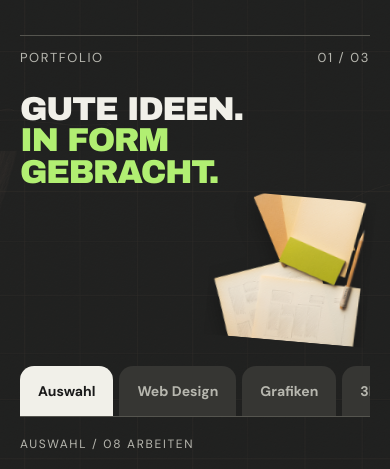
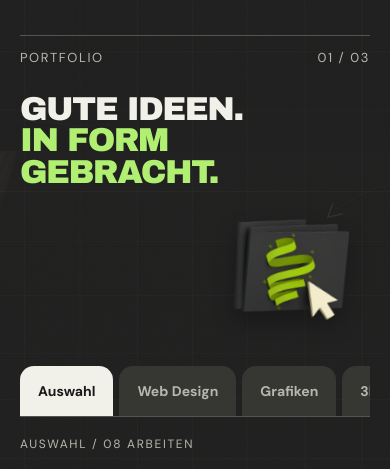
Before and after one commit to mariogottling-glitch/Portfolio, a website built with Vite: page index.html in a window 390 px wide. Shown: the part 885-1354 px from the top of the page. Built offline with nearby package versions, Linux system fonts and the light colour scheme.

Commit message:
Replace paper collage with Adobe digital design artwork

```diff
--- a/index.html
+++ b/index.html
@@ -65,7 +65,7 @@
         <div class="section-rule"><span>Portfolio</span><span>01 / 03</span></div>
         <div class="section-heading-row">
           <h2 id="work-title">Gute Ideen.<br /><span>In Form gebracht.</span></h2>
-          <div class="studio-collage" aria-hidden="true"><img src="/assets/atmosphere/paper-studio.png" alt="" width="720" height="560" loading="lazy" /></div>
+          <div class="studio-collage" aria-hidden="true"><img src="/assets/atmosphere/digital-studio.png" alt="" width="720" height="720" loading="lazy" /></div>
         </div>
 
 <div class="portfolio-filters" role="group" aria-label="Arbeiten nach Bereich filtern">
--- a/styles.css
+++ b/styles.css
@@ -134,7 +134,7 @@ main:before{content:'';position:absolute;inset:0;z-index:-2;pointer-events:none;
 .work .section-heading-row{display:grid;grid-template-columns:minmax(0,1fr) 260px;gap:32px;align-items:center;position:relative}
 .work .section-heading-row h2{font-size:clamp(44px,6.5vw,94px);position:relative;z-index:1}
 .studio-collage{position:relative;width:260px;height:280px;overflow:hidden;transform:rotate(6deg);pointer-events:none}
-.studio-collage img{position:absolute;width:465px;max-width:none;height:auto;left:0;bottom:0;object-fit:contain;filter:drop-shadow(0 10px 10px #0004)}
+.studio-collage img{position:absolute;width:100%;height:100%;inset:0;object-fit:contain;filter:drop-shadow(0 10px 10px #0004)}
 .studio-collage span{position:absolute;right:5px;top:10px;color:var(--accent);font-size:17px;font-style:italic;transform:rotate(-12deg)}
 .portfolio-gallery{position:relative}
 .project-meta{background:linear-gradient(90deg,#242423ed,#24242370);border-bottom-color:#81817666}
@@ -148,13 +148,12 @@ main:before{content:'';position:absolute;inset:0;z-index:-2;pointer-events:none;
 .about .note-image:before{content:'';position:absolute;z-index:1;top:-13px;left:28%;width:40%;height:28px;background:#b1ef72dc;transform:rotate(-6deg)}
 .contact{position:relative;isolation:isolate;overflow:hidden;background-color:var(--accent);background-image:linear-gradient(#17250a12 1px,transparent 1px),linear-gradient(90deg,#17250a12 1px,transparent 1px);background-size:32px 32px}
 .contact:after{content:'↗';position:absolute;font:340px/.8 'DM Sans',sans-serif;right:25%;top:-30px;opacity:.08;z-index:-1;pointer-events:none}
-@media(max-width:1000px){.work .section-heading-row{grid-template-columns:minmax(0,1fr) 200px}.studio-collage{width:200px;height:240px}.studio-collage img{width:370px}.tool-list{gap:26px 10px}}
+@media(max-width:1000px){.work .section-heading-row{grid-template-columns:minmax(0,1fr) 200px}.studio-collage{width:200px;height:240px}.tool-list{gap:26px 10px}}
 @media(max-width:800px){
  main:before{background-size:850px auto;opacity:.4}
  .work .section-heading-row{grid-template-columns:1fr;gap:0;margin-bottom:26px}
  .work .section-heading-row h2{font-size:clamp(32px,8.5vw,66px)}
  .studio-collage{justify-self:end;width:160px;height:145px;margin-top:8px;margin-bottom:-5px;transform:rotate(5deg)}
- .studio-collage img{width:285px}
  .studio-collage span{font-size:13px;top:4px;right:0}
  .skills{padding:32px 18px}
  .about-watermark{font-size:24vw;bottom:40px}
```
Also changed, not shown: DESIGN.md (+3 -0 lines), assets/atmosphere/SOURCES.md (+2 -0 lines), assets/atmosphere/digital-studio.png (added).
